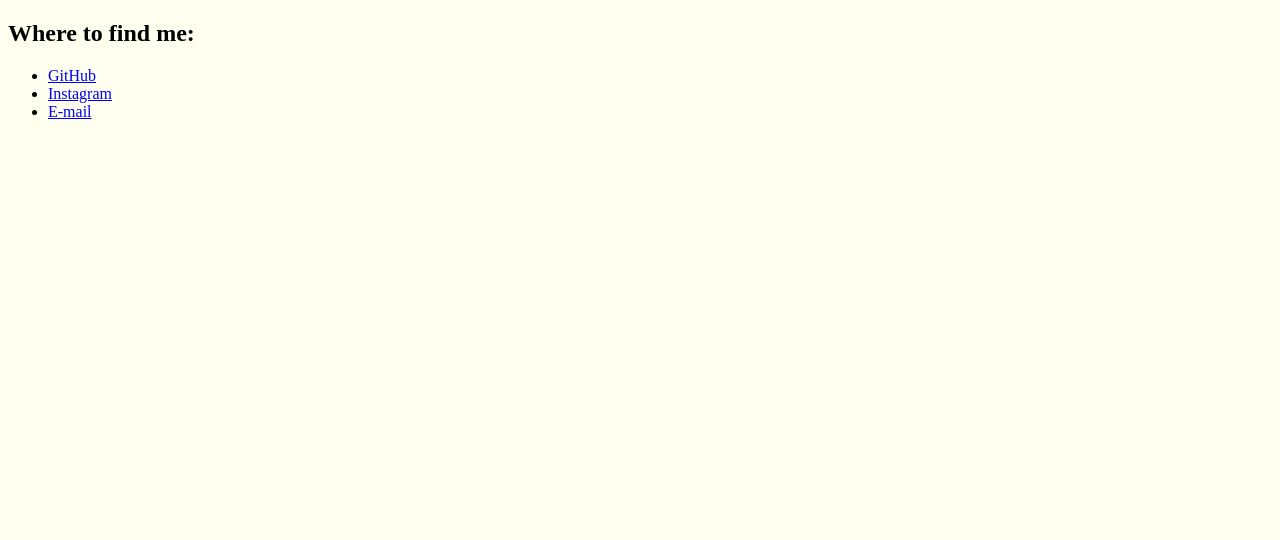
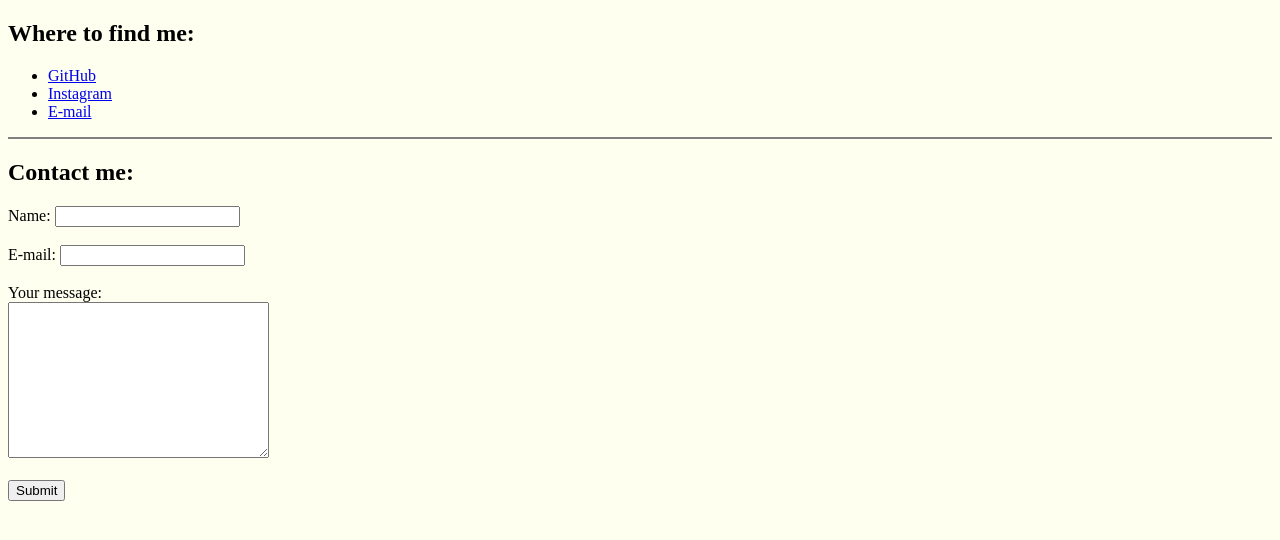
Before and after one commit to biapacifico/html-studies, a plain HTML site: page contact.html in a window 1280 px wide. Drawn offline with Linux system fonts and the light colour scheme.

Commit message:
segunda versão

```diff
--- a/contact.html
+++ b/contact.html
@@ -14,6 +14,17 @@
             <li><a href="https://www.instagram.com/biancapacifico/">Instagram</a></li>
             <li><a href="https://is.gd/6KZXzh">E-mail</a></li>
         </ul></p>
+        <hr size="2" noshade>
+        <h2>Contact me:</h2>
+        <form action="mailto:bi.marcal22@gmail.com">
+            <label>Name: </label>
+            <input type="text" name="name"><br><br>
+            <label>E-mail: </label>
+            <input type="email" name="email"><br><br>
+            <label>Your message:</label><br>
+            <textarea name="message" rows="10" cols="30"></textarea><br><br>
+            <input type="submit">
+        </form>
     </body>
 
 </html>
```
